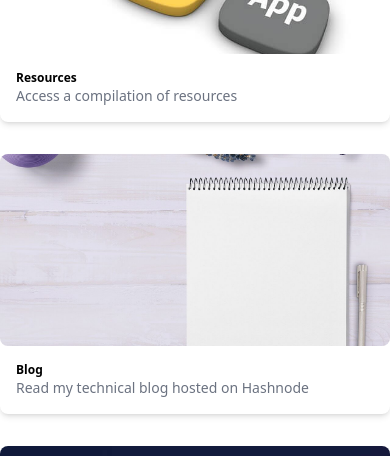
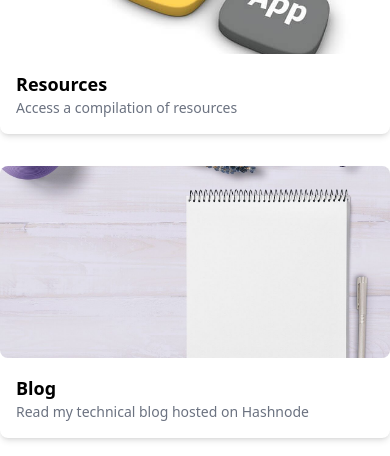
Before and after one commit to Uvacoder/uvacoderlinks, a Next.js app: page / in a window 390 px wide. Shown: the part 378-834 px from the top of the page. Built offline with nearby package versions, Linux system fonts and the light colour scheme.

Commit message:
:lipstick: Larger card title text for mobile

```diff
--- a/components/Card.tsx
+++ b/components/Card.tsx
@@ -40,7 +40,7 @@ const Card = ({
         </div>
         {/* Text */}
         <div className="p-4 flex-1">
-          <h1 className="flex text-xs md:text-lg font-semibold dark:text-gray-50">
+          <h1 className="flex text-lg md:text-lg font-semibold dark:text-gray-50">
             {name}
           </h1>
           <p className="flex text-sm text-gray-500 dark:text-gray-300">
```
